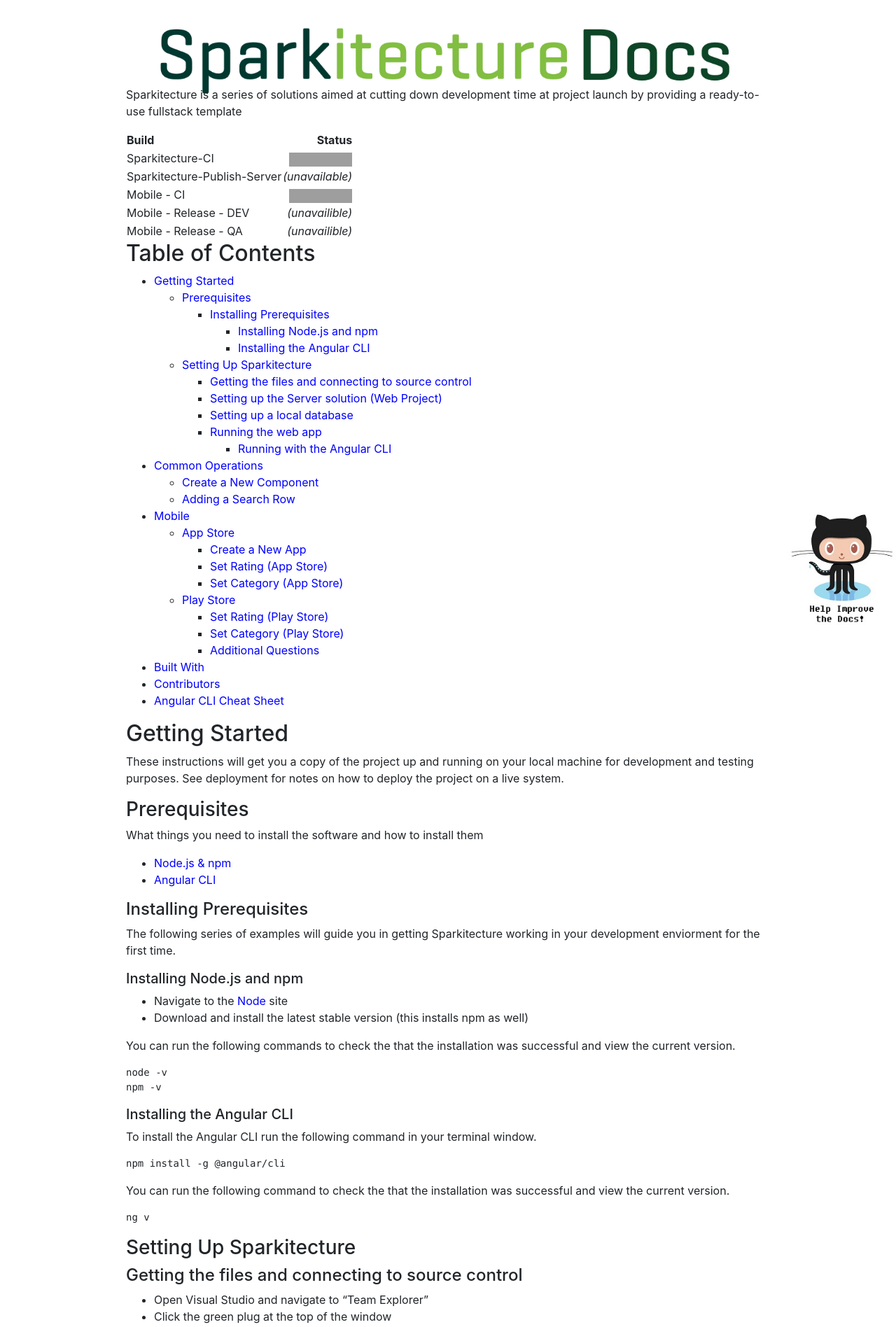
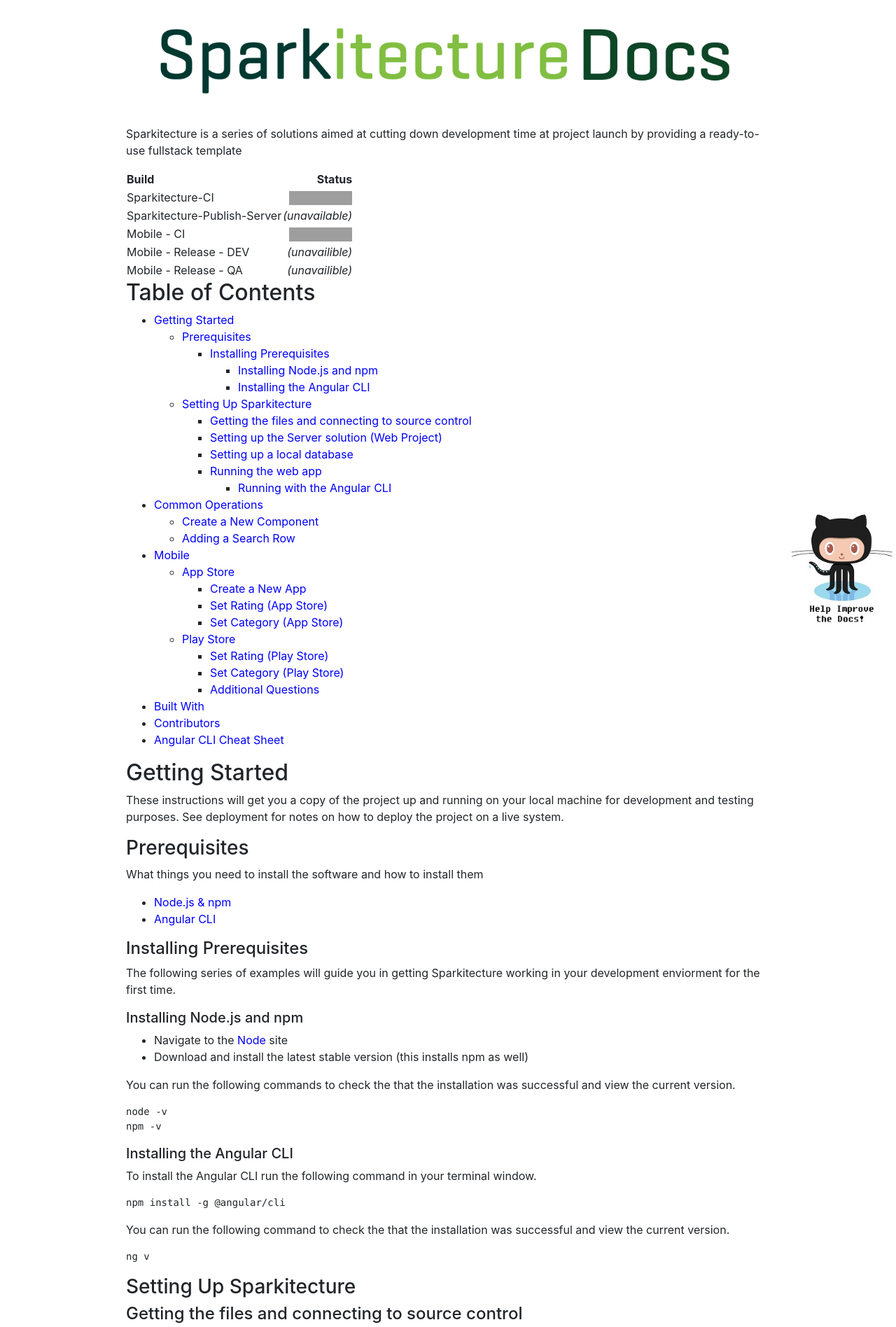
Before and after one commit to Sparkitecture/SparkitectureDocs, a Jekyll site: the page built from README.md, in a window 1280 px wide. Shown: the top 1896 px of the page at 70% size. Built offline with Jekyll 4.4.1, drawn with Linux system fonts in a browser that asks for light colours; our own code applies the rules of GitHub Pages for plain Markdown files; grey boxes are pictures that could not be loaded.

Commit message:
removed some media query code bootstrap covers

```diff
--- a/Assets/Styles/site.css
+++ b/Assets/Styles/site.css
@@ -95,15 +95,16 @@
 }
 
 @media (min-width: 0px) and (max-width: 1800px) {
-    #sparkitectureNav {
+
+    /* #sparkitectureNav {
         display: none;
-    }
+    } */
+
     #btnTop {
         display: block;
     }
     .logo {
         width: 65%;
-        margin-bottom: -30px;
         margin-top: 20px;
     }
 }
```
